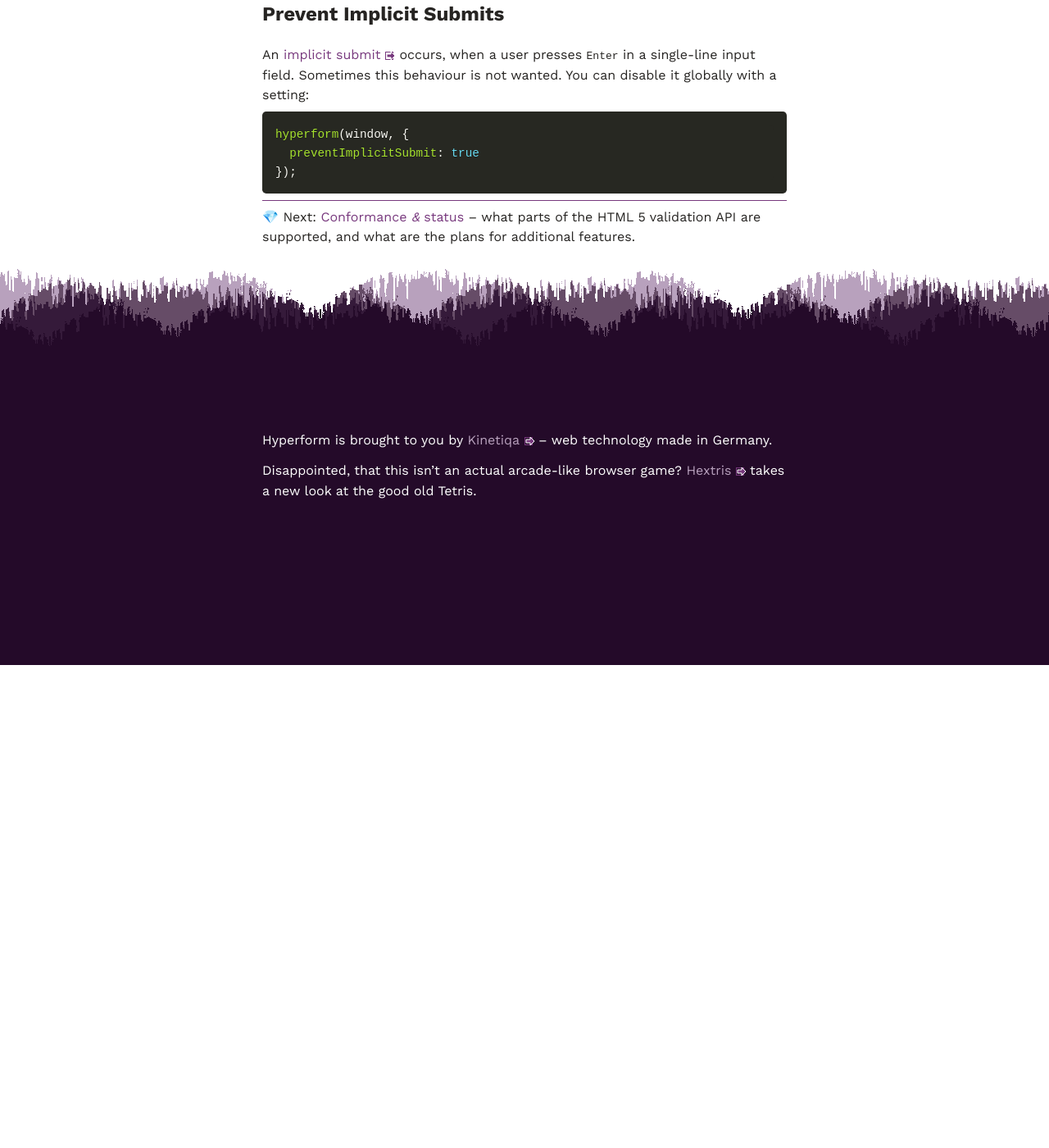
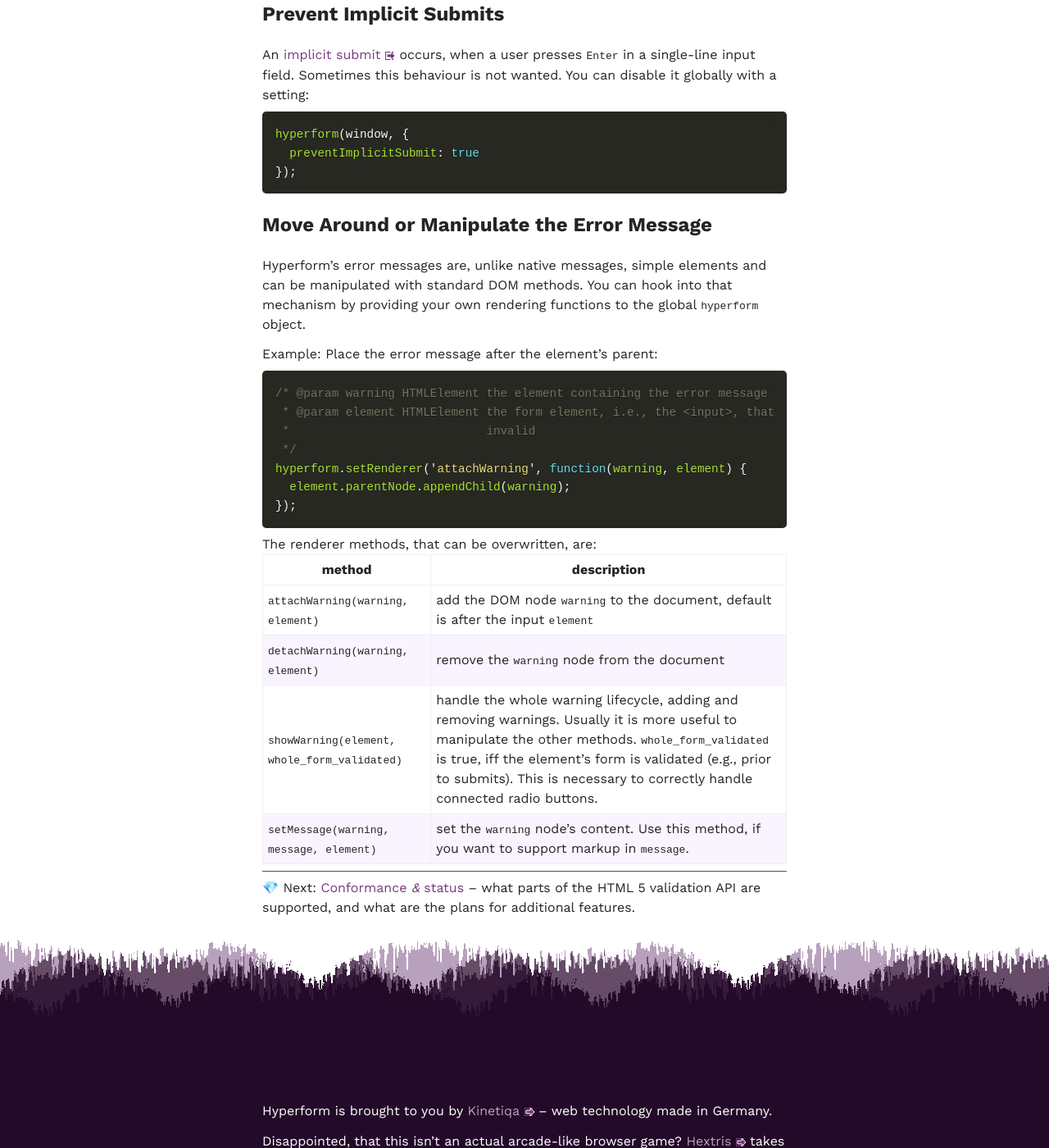
Before and after one commit to hyperform/hyperform.github.io, a Jekyll site: the page built from docs/high_level_api.md, in a window 1280 px wide and 1400 px high, scrolled down 3481 px. Shown: the whole window at 82% size. Built offline with Jekyll 4.4.1, drawn with Linux system fonts in a browser that asks for light colours; emoji names are drawn with the system emoji font; some web fonts are replaced; before the commit the page ends 4292 px from its top, so only the background shows below that.

Commit message:
document manipulating error messages

````diff
--- a/docs/high_level_api.md
+++ b/docs/high_level_api.md
@@ -155,6 +155,33 @@ hyperform(window, {
 });
 ```
 
+## Move Around or Manipulate the Error Message
+
+Hyperform’s error messages are, unlike native messages, simple elements and
+can be manipulated with standard DOM methods. You can hook into that mechanism
+by providing your own rendering functions to the global `hyperform` object.
+
+Example: Place the error message after the element’s parent:
+
+```js
+/* @param warning HTMLElement the element containing the error message
+ * @param element HTMLElement the form element, i.e., the <input>, that is
+ *                            invalid
+ */
+hyperform.setRenderer('attachWarning', function(warning, element) {
+  element.parentNode.appendChild(warning);
+});
+```
+
+The renderer methods, that can be overwritten, are:
+
+| method | description |
+| ------ | ----------- |
+| `attachWarning(warning, element)` | add the DOM node `warning` to the document, default is after the input `element` |
+| `detachWarning(warning, element)` | remove the `warning` node from the document |
+| `showWarning(element, whole_form_validated)` | handle the whole warning lifecycle, adding and removing warnings. Usually it is more useful to manipulate the other methods. `whole_form_validated` is true, iff the element’s form is validated (e.g., prior to submits). This is necessary to correctly handle connected radio buttons. |
+| `setMessage(warning, message, element)` | set the `warning` node’s content. Use this method, if you want to support markup in `message`. |
+
 ----
 
 :gem: Next: [Conformance _&_ status](status.html) – what parts of the HTML 5
````
